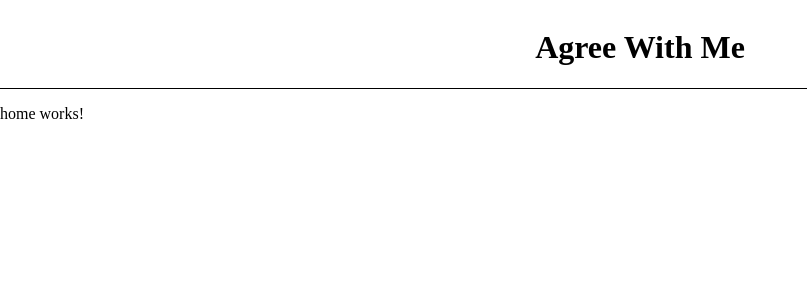
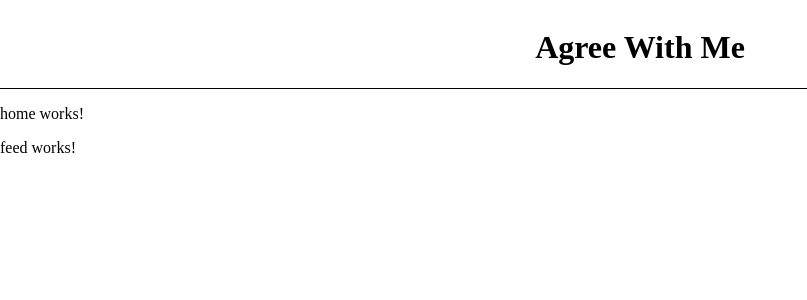
Before and after one commit to rhinehardtc/agreewithme, an Angular app in the folder AgreeWithMe/: page / in a window 1280 px wide. Shown: the top 300 px of the page, without its empty margins (0-807 px from the left). Built offline with nearby package versions, Linux system fonts and the light colour scheme.

Commit message:
added feed component

```diff
--- a/AgreeWithMe/src/app/app.component.html
+++ b/AgreeWithMe/src/app/app.component.html
@@ -2,6 +2,7 @@
   <h1>{{title}}</h1>
 </div>
 <app-home></app-home>
+<app-feed></app-feed>
 <!-- <HomeComponent></HomeComponent> -->
 <!-- * * * * * * * * * * * * * * * * * * * * * * * * * * * * * * * -->
 
--- a/AgreeWithMe/src/app/app.module.ts
+++ b/AgreeWithMe/src/app/app.module.ts
@@ -4,11 +4,13 @@
 import { AppRoutingModule } from './app-routing.module';
 import { AppComponent } from './app.component';
 import { HomeComponent } from './home/home.component';
+import { FeedComponent } from './feed/feed.component';
 
 @NgModule({
   declarations: [
     AppComponent,
-    HomeComponent
+    HomeComponent,
+    FeedComponent
   ],
   imports: [
     BrowserModule,
--- /dev/null
+++ b/AgreeWithMe/src/app/feed/feed.component.html
@@ -0,0 +1 @@
+<p>feed works!</p>
--- /dev/null
+++ b/AgreeWithMe/src/app/feed/feed.component.ts
@@ -0,0 +1,15 @@
+import { Component, OnInit } from '@angular/core';
+
+@Component({
+  selector: 'app-feed',
+  templateUrl: './feed.component.html',
+  styleUrls: ['./feed.component.css']
+})
+export class FeedComponent implements OnInit {
+
+  constructor() { }
+
+  ngOnInit(): void {
+  }
+
+}
```
Also changed, not shown: AgreeWithMe/src/app/feed/feed.component.css (added), 1 other file (tests, documents, lock files or other folders).
